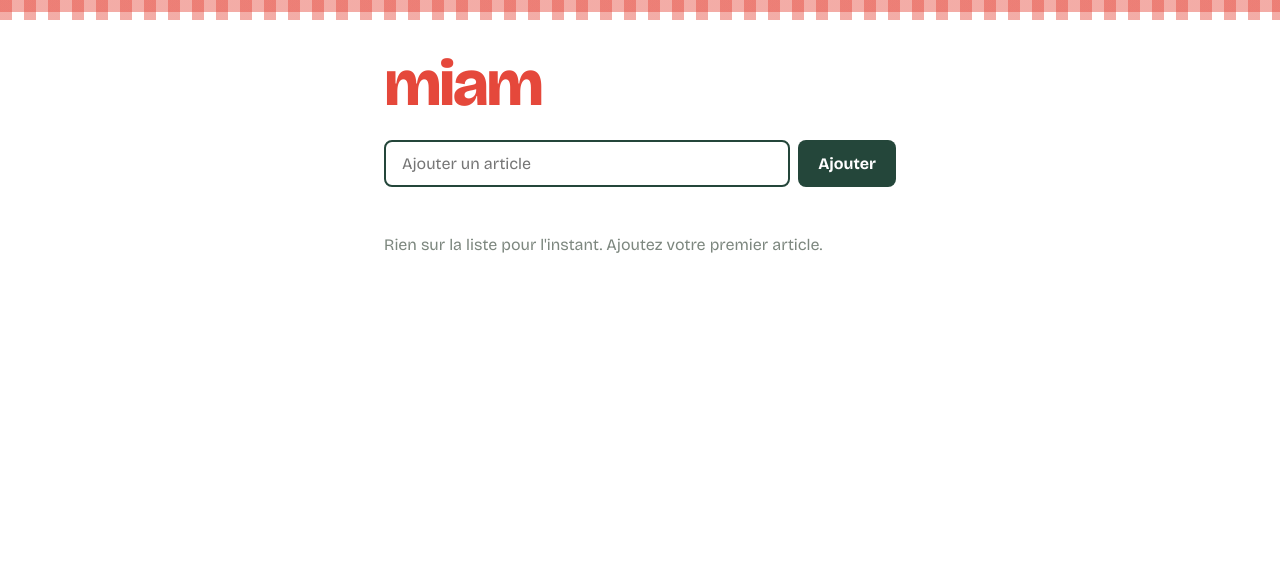
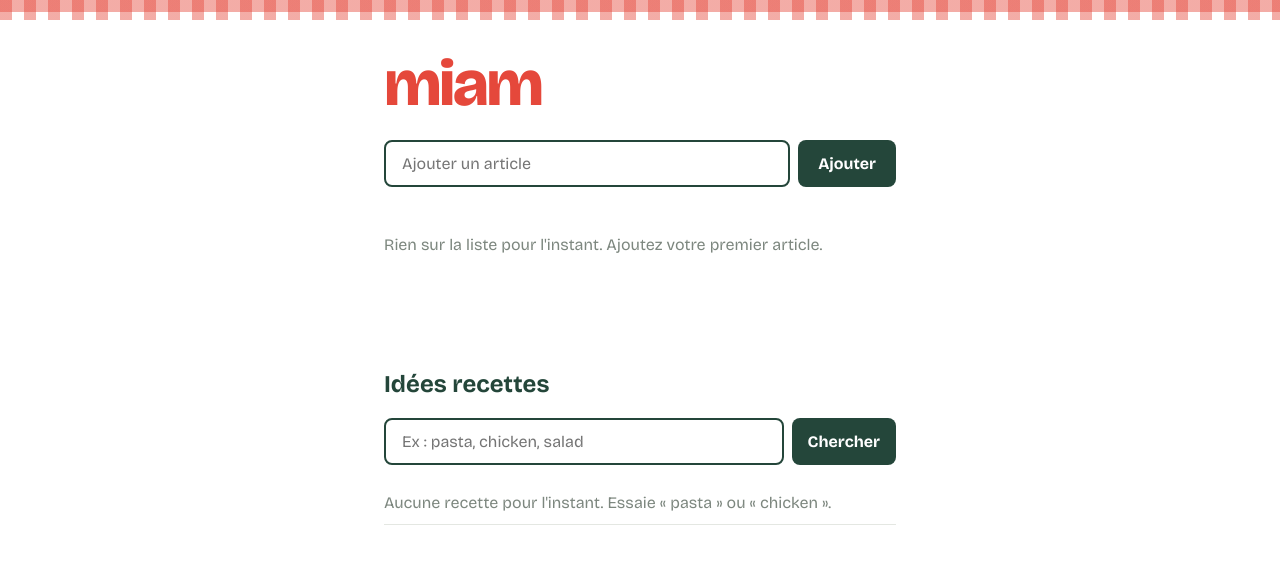
Before and after one commit to Vince-lgd/miam, an Angular app: page / in a window 1280 px wide. Shown: the top 564 px of the page. Built offline with nearby package versions, Linux system fonts and the light colour scheme.

Commit message:
Recherche de recettes avec HttpClient

```diff
--- a/src/app/app.config.ts
+++ b/src/app/app.config.ts
@@ -1,10 +1,12 @@
 import { ApplicationConfig, provideBrowserGlobalErrorListeners } from '@angular/core';
 import { provideRouter } from '@angular/router';
 import { routes } from './app.routes';
+import { provideHttpClient } from '@angular/common/http';
 
 export const appConfig: ApplicationConfig = {
   providers: [
     provideBrowserGlobalErrorListeners(),
-    provideRouter(routes)
+    provideRouter(routes),
+    provideHttpClient()
   ]
 };
--- a/src/app/app.html
+++ b/src/app/app.html
@@ -1 +1,2 @@
 <app-shopping-list />
+<app-idees-recettes />
--- a/src/app/app.ts
+++ b/src/app/app.ts
@@ -1,9 +1,10 @@
 import { Component, signal } from '@angular/core';
 import { RouterOutlet } from '@angular/router';
 import { ShoppingList } from './shopping-list/shopping-list';
+import { IdeesRecettes } from './idees-recettes/idees-recettes';
 
 @Component({
-  imports: [RouterOutlet, ShoppingList],
+  imports: [RouterOutlet, ShoppingList, IdeesRecettes],
   selector: 'app-root',
   styleUrl: './app.css',
   templateUrl: './app.html',
--- /dev/null
+++ b/src/app/idees-recettes/idees-recettes.css
@@ -0,0 +1,20 @@
+:host { display: block; max-width: 32rem; margin: 0 auto; padding: 0 1.25rem 3rem; }
+.recherche { display: flex; gap: 0.5rem; }
+.recherche input {
+  flex: 1; min-width: 0; padding: 0.75rem 1rem;
+  font: inherit; color: inherit;
+  border: 2px solid var(--encre); border-radius: 0.5rem;
+}
+button {
+  padding: 0.5rem 1rem; font: inherit; font-weight: 700;
+  color: #fff; background: var(--encre);
+  border: 0; border-radius: 0.5rem; cursor: pointer;
+}
+ul { margin: 1rem 0 0; padding: 0; list-style: none; }
+li {
+  display: flex; align-items: center; gap: 0.75rem;
+  padding: 0.75rem 0; border-bottom: 1px solid var(--trait);
+}
+li img { width: 3.5rem; height: 3.5rem; object-fit: cover; border-radius: 0.5rem; }
+li span { flex: 1; }
+.info { color: var(--gris); }
--- /dev/null
+++ b/src/app/idees-recettes/idees-recettes.html
@@ -0,0 +1,25 @@
+<h2>Idées recettes</h2>
+
+<div class="recherche">
+  <input #terme placeholder="Ex : pasta, chicken, salad"
+         (keyup.enter)="rechercher(terme.value)" />
+  <button (click)="rechercher(terme.value)">Chercher</button>
+</div>
+
+@if (chargement()) {
+  <p class="info">Recherche en cours…</p>
+} @else if (erreur()) {
+  <p class="info">{{ erreur() }}</p>
+} @else {
+  <ul>
+    @for (recette of resultats(); track recette.id) {
+      <li>
+        <img [src]="recette.image" [alt]="recette.name" />
+        <span>{{ recette.name }}</span>
+        <button (click)="ajouterIngredients(recette)">+ Ingrédients</button>
+      </li>
+    } @empty {
+      <li class="info">Aucune recette pour l'instant. Essaie « pasta » ou « chicken ».</li>
+    }
+  </ul>
+}
--- /dev/null
+++ b/src/app/idees-recettes/idees-recettes.ts
@@ -0,0 +1,39 @@
+import { Component, inject, signal } from '@angular/core';
+import { Recettes } from '../recettes';
+import { Recette } from '../recette';
+import { ListeCourses } from '../liste-courses';
+
+@Component({
+  imports: [],
+  selector: 'app-idees-recettes',
+  styleUrl: './idees-recettes.css',
+  templateUrl: './idees-recettes.html',
+})
+export class IdeesRecettes {
+  private readonly recettes = inject(Recettes);
+  private readonly liste = inject(ListeCourses);
+
+  protected readonly resultats = signal<Recette[]>([]);
+  protected readonly chargement = signal(false);
+  protected readonly erreur = signal('');
+
+  rechercher(terme: string) {
+    this.chargement.set(true);
+    this.erreur.set('');
+
+    this.recettes.rechercher(terme).subscribe({
+      next: (recettes) => {
+        this.resultats.set(recettes);
+        this.chargement.set(false);
+      },
+      error: () => {
+        this.erreur.set('Impossible de charger les recettes. Vérifie ta connexion.');
+        this.chargement.set(false);
+      },
+    });
+  }
+
+  ajouterIngredients(recette: Recette) {
+    recette.ingredients.forEach((ingredient) => this.liste.ajouter(ingredient));
+  }
+}
--- /dev/null
+++ b/src/app/recette.ts
@@ -0,0 +1,6 @@
+export interface Recette {
+    id: number;
+    name: string;
+    image: string;
+    ingredients: string[];
+}
--- /dev/null
+++ b/src/app/recettes.ts
@@ -0,0 +1,17 @@
+import { Service, inject } from '@angular/core';
+import { HttpClient } from '@angular/common/http';
+import { Observable, map } from 'rxjs';
+import { Recette } from './recette';
+
+@Service()
+export class Recettes {
+  private readonly http = inject(HttpClient);
+
+  rechercher(terme: string): Observable<Recette[]> {
+    return this.http
+      .get<{ recipes: Recette[] }>('https://dummyjson.com/recipes/search', {
+        params: { q: terme },
+      })
+      .pipe(map((reponse) => reponse.recipes));
+  }
+}
```
Also changed, not shown: 2 other files (tests, documents, lock files or other folders).
